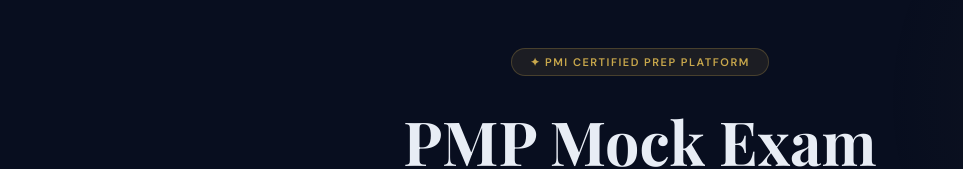
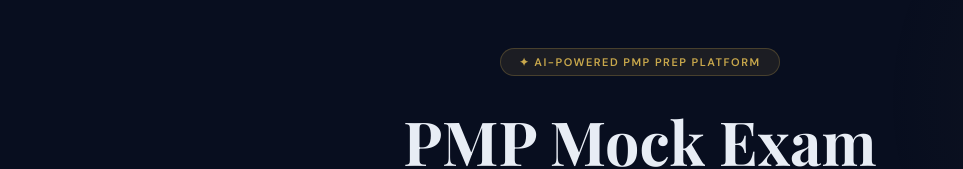
Before and after one commit to prashnaik84/pmi-mock-test, a Next.js app: page / in a window 1280 px wide. Shown: the top 169 px of the page, without its empty margins (0-963 px from the left). Built offline with nearby package versions, Linux system fonts and the light colour scheme.

Commit message:
fix badge text

```diff
--- a/app/page.tsx
+++ b/app/page.tsx
@@ -47,7 +47,7 @@
       <div className={styles.bgGlow2} />
 
       <div className={styles.hero}>
-        <div className={styles.badge}>✦ PMI Certified Prep Platform</div>
+        <div className={styles.badge}>✦ AI-Powered PMP Prep Platform</div>
 
         <h1 className={styles.title}>
           PMP Mock Exam<br />
```
Also changed, not shown: 2 other files (tests, documents, lock files or other folders).
